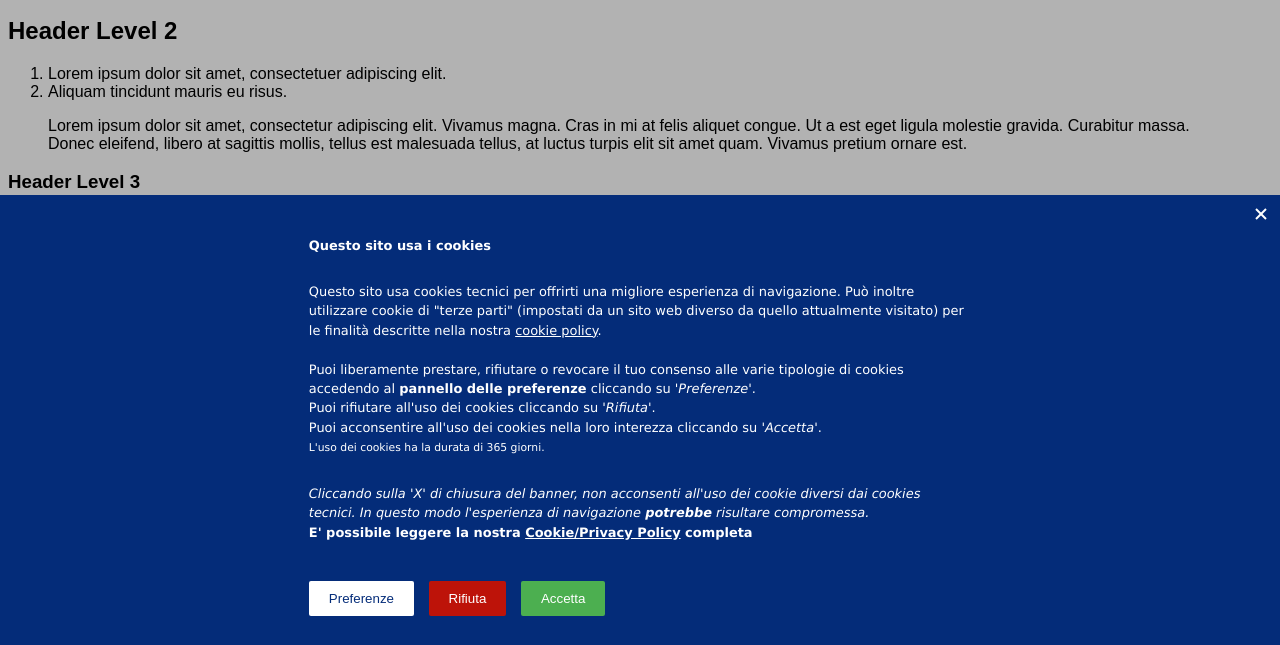
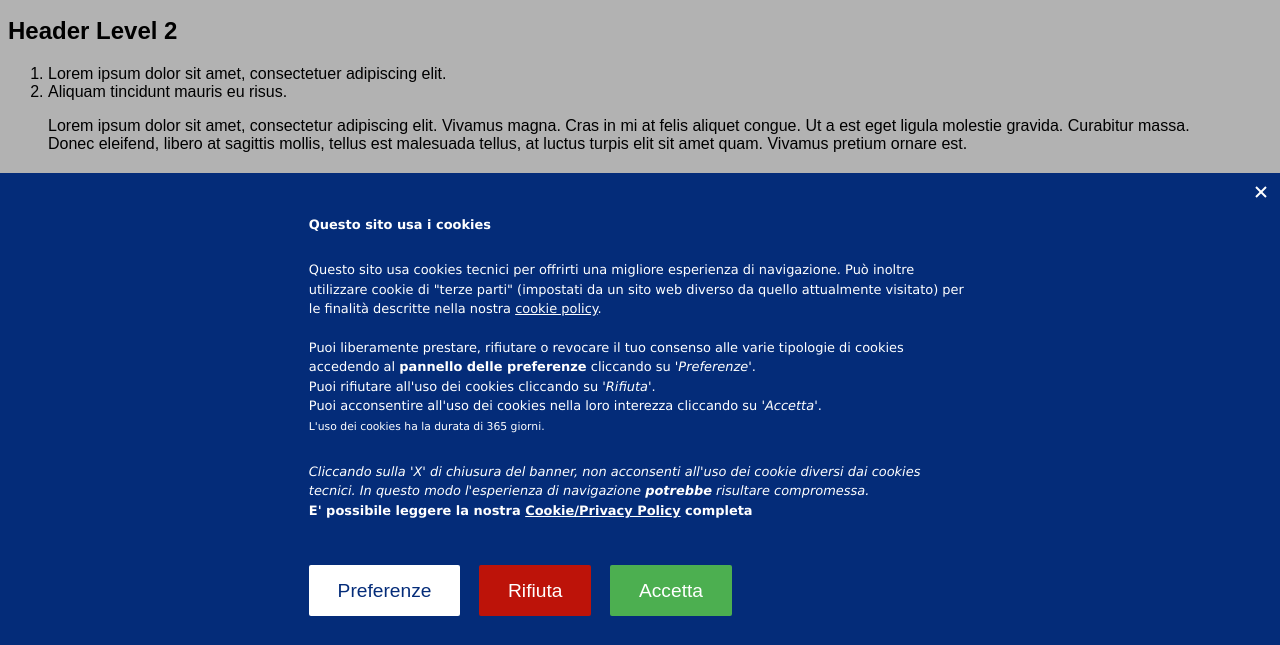
Before and after one commit to januruba/easy-cookie-consent, a website: page demo.html in a window 1280 px wide. Shown: the part 155-800 px from the top of the page. Drawn offline with Linux system fonts and the light colour scheme.

Commit message:
fix: button size

```diff
--- a/src/plcb-css.less
+++ b/src/plcb-css.less
@@ -246,8 +246,10 @@
     background: @text-color;
     color: @main-color;
     cursor: hand;
-    cursor: pointer;
     transition: background 0.5s ease;
+    box-shadow: none;
+    font-size: 1.2rem;
+    font-weight: normal;
     &:hover {
       background: darken(@text-color,10);
     }
```
Also changed, not shown: dist/plcb-css.css.
